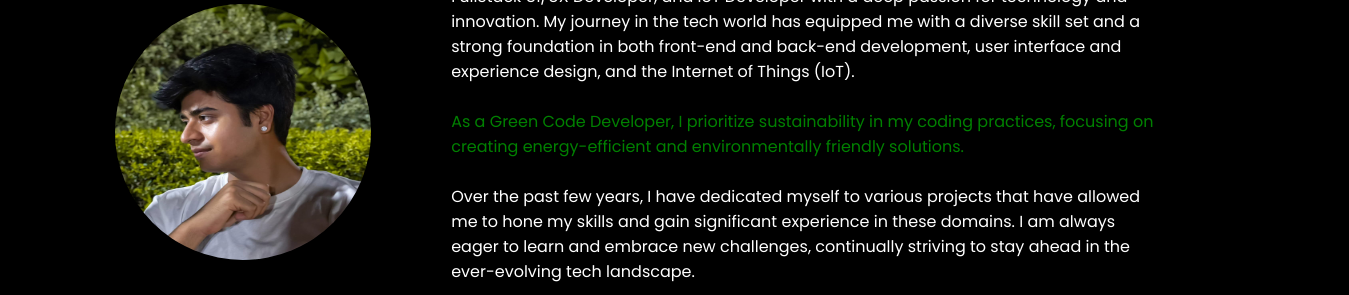
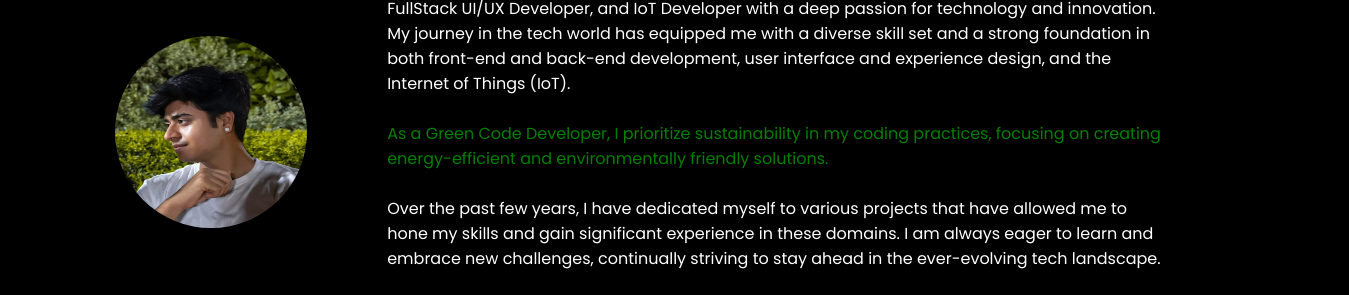
Before and after one commit to EESH-MISHRA/Portfolio, a plain HTML site: page index.html in a window 1280 px wide. Shown: the part 266-561 px from the top of the page, 1349 px wide, since content can reach past the window. Drawn offline with Linux system fonts and the light colour scheme.

Commit message:
Update style.css

```diff
--- a/style.css
+++ b/style.css
@@ -140,8 +140,8 @@ span{
 
 .home-img img{
     position: relative;
-    height: 20vw;
-    width: 20vw;
+    height: 15vw;
+    width: 15vw;
     border-radius: 50%;
     box-shadow: 0 0 25px solid #b74b4b;
     cursor: pointer;
```
